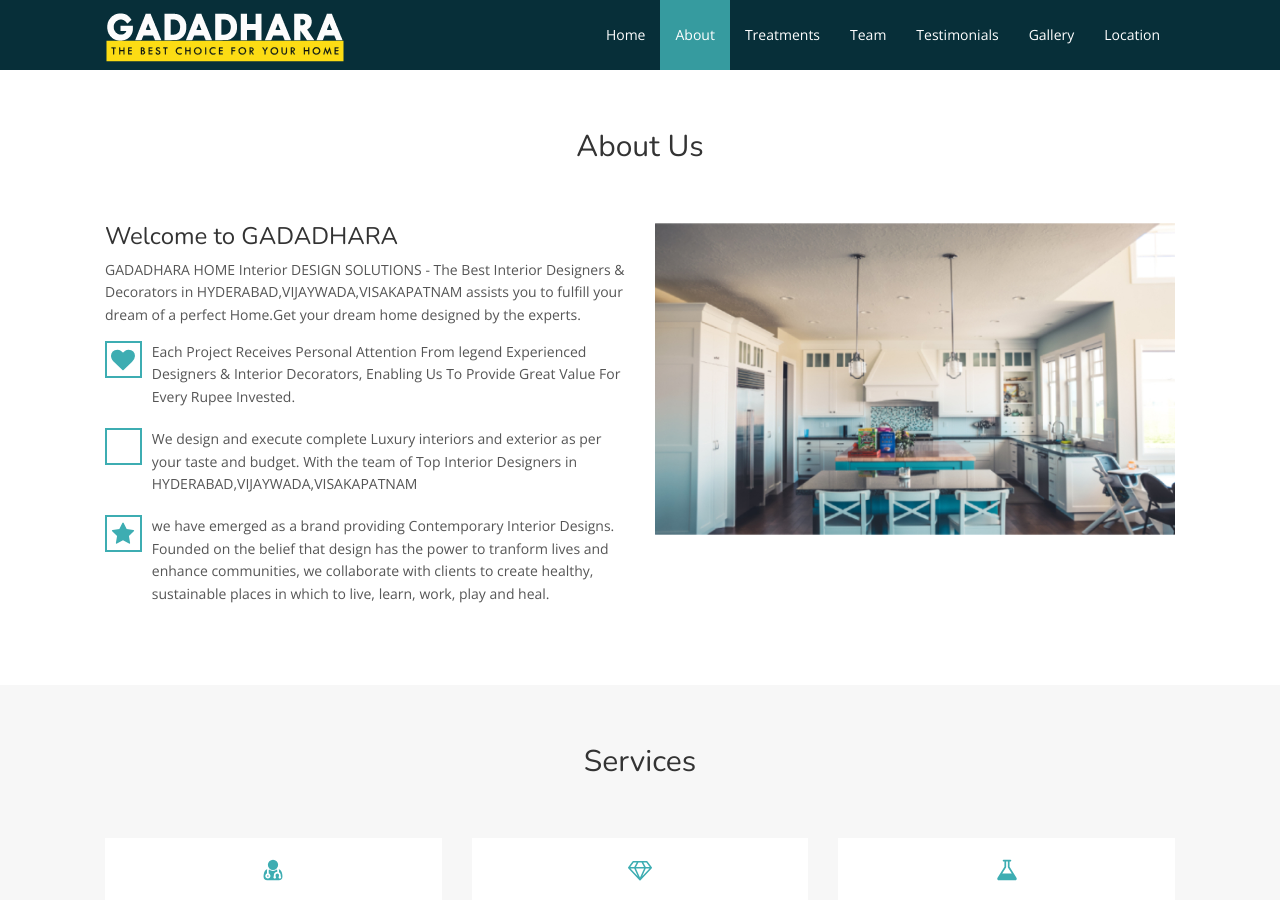
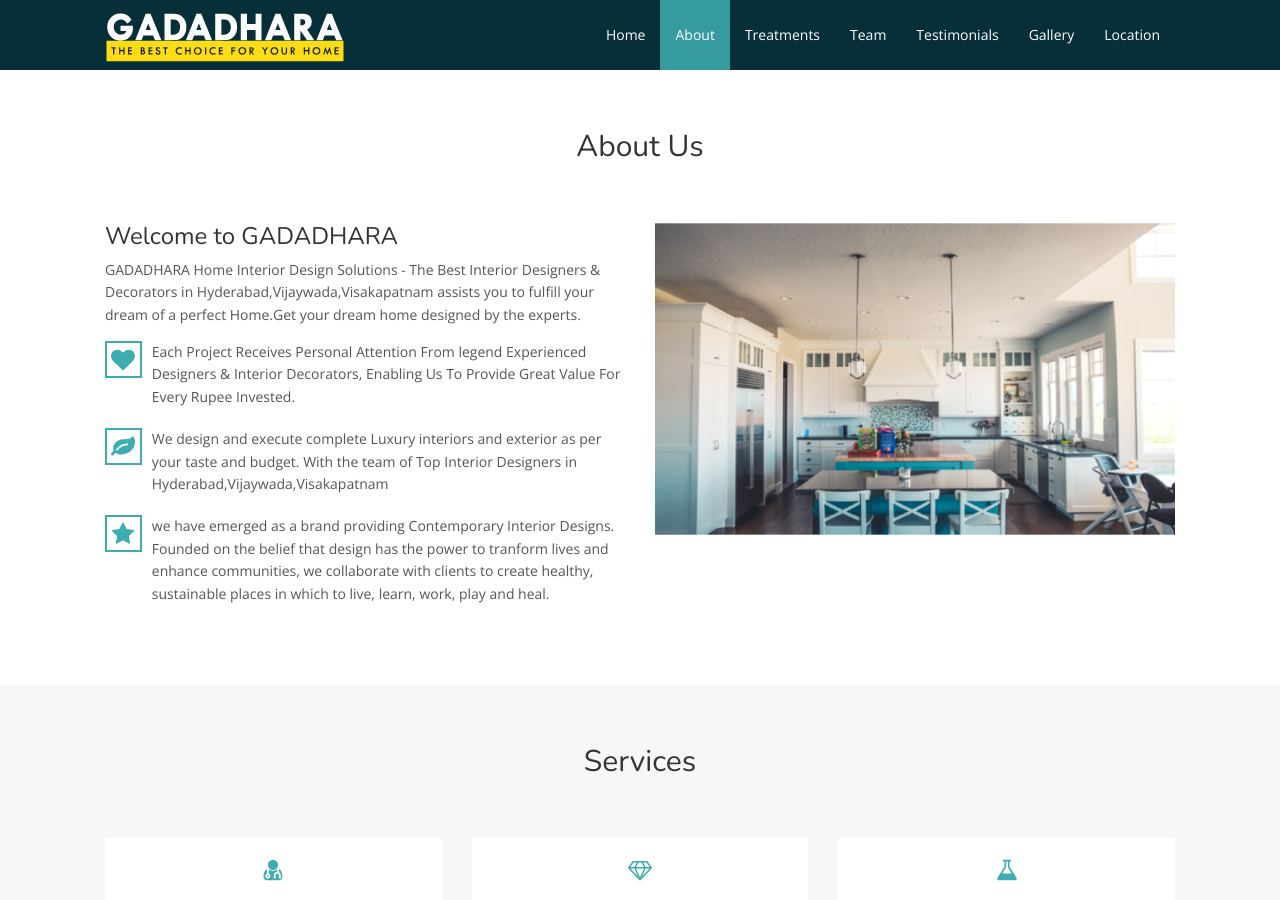
Before and after one commit to gadadhara/GADADHARA, a Jekyll site: the page built from index.html, in a window 1280 px wide and 900 px high, scrolled down 758 px. Built offline with Jekyll 4.4.1, drawn with Linux system fonts in a browser that asks for light colours; nearby versions of some CDN libraries.

Commit message:
Update index.html

```diff
--- a/index.html
+++ b/index.html
@@ -87,7 +87,7 @@ layout: default
         <div class="row">
             <div class="col-sm-6">
                 <h3>Welcome to GADADHARA</h3>
-                <p>GADADHARA HOME Interior DESIGN SOLUTIONS - The Best Interior Designers & Decorators in HYDERABAD,VIJAYWADA,VISAKAPATNAM assists you to fulfill your dream of a perfect Home.Get your dream home designed by the experts.</p>
+                <p>GADADHARA Home Interior Design Solutions - The Best Interior Designers & Decorators in Hyderabad,Vijaywada,Visakapatnam assists you to fulfill your dream of a perfect Home.Get your dream home designed by the experts.</p>
 
                 <div class="media">
                     <div class="media-left">
@@ -103,11 +103,11 @@ layout: default
                 <div class="media">
                     <div class="media-left">
                         <div class="boxed-icon">
-                            <svg class="icon icon-lap"><use xlink:href="#icon-lap"></use></svg>
+                            <svg class="icon icon-leaf"><use xlink:href="#icon-leaf"></use></svg>
                         </div>
                     </div>
                     <div class="media-body">
-                        <p>We design and execute complete Luxury interiors and exterior as per your taste and budget. With the team of Top Interior Designers in HYDERABAD,VIJAYWADA,VISAKAPATNAM</p>
+                        <p>We design and execute complete Luxury interiors and exterior as per your taste and budget. With the team of Top Interior Designers in Hyderabad,Vijaywada,Visakapatnam</p>
                     </div>
                 </div>
 
```
